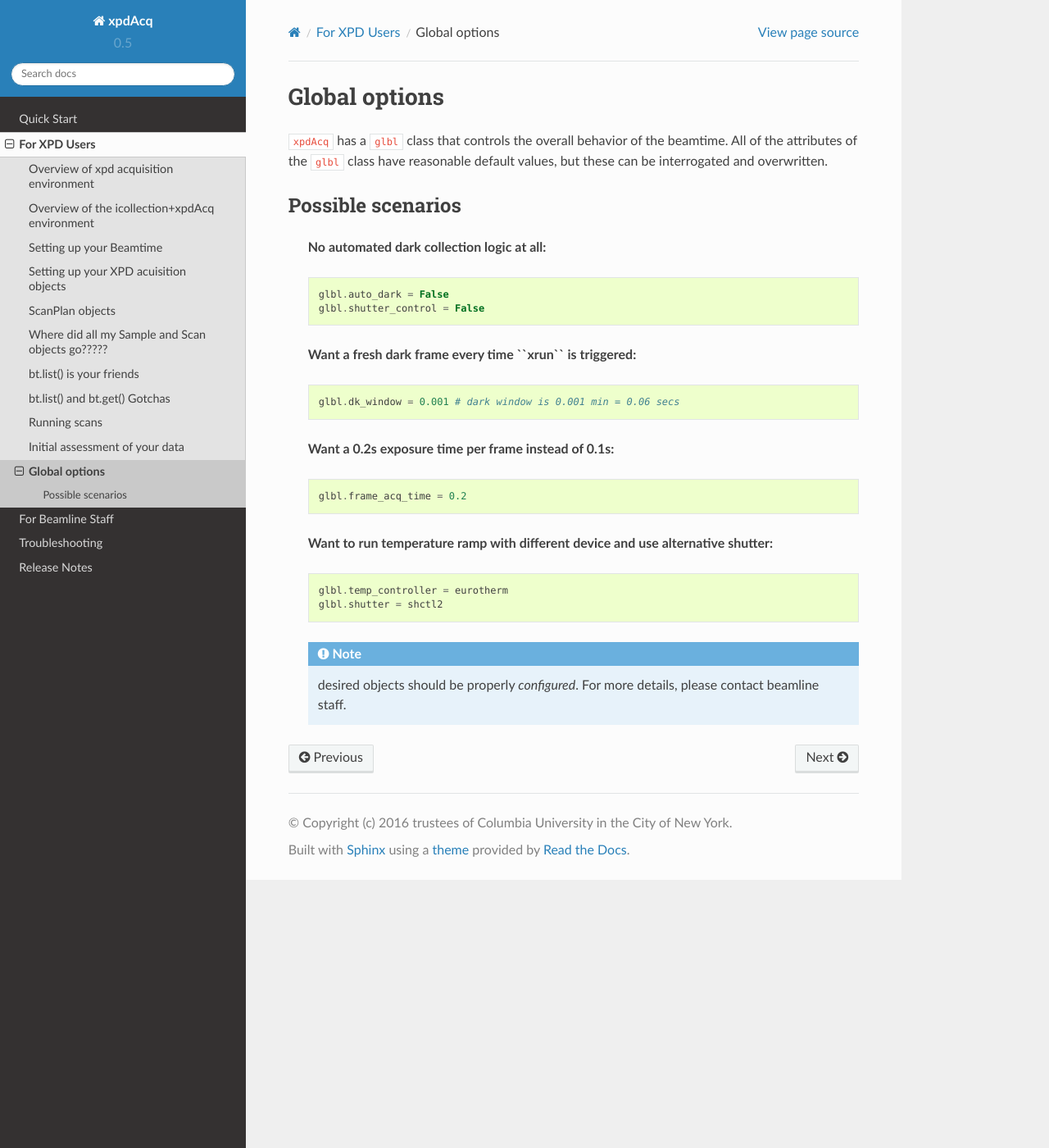
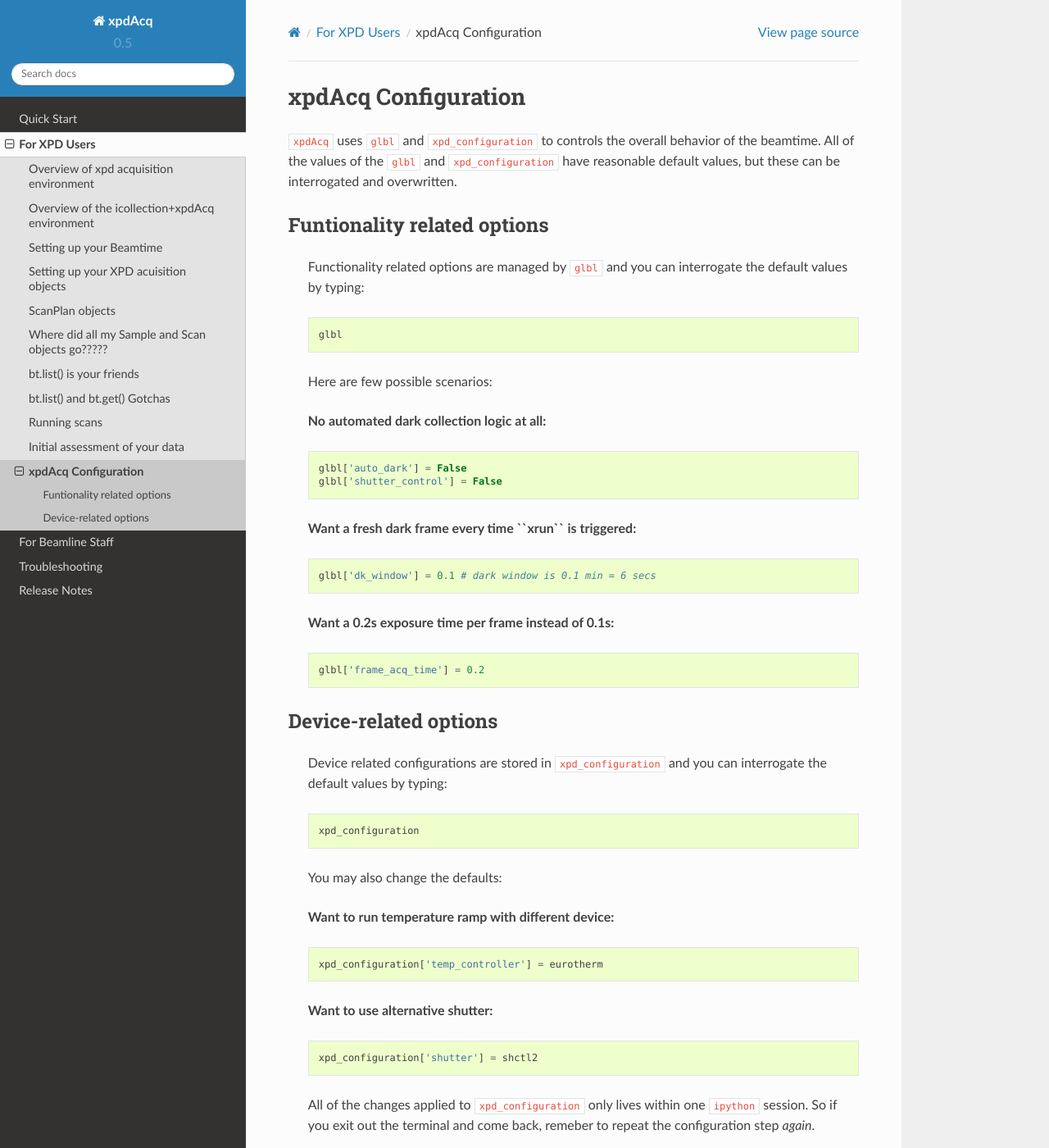
Before and after one commit to xpdAcq/xpdAcq, a Sphinx documentation site: the page built from doc/usb_GlobalOptions.rst, in a window 1280 px wide and 1400 px high. Shown: the whole window at 82% size. Built offline with Sphinx 7.4.7 and the Read the Docs theme 2.0.0, drawn with Linux system fonts in a browser that asks for light colours; some of the changed text lies outside the part shown.

Commit message:
DOC: add section of configuring device

```diff
--- a/doc/usb_GlobalOptions.rst
+++ b/doc/usb_GlobalOptions.rst
@@ -1,42 +1,71 @@
 .. _usb_GlobalOptions:
 
-Global options
---------------
+xpdAcq Configuration
+--------------------
 
-``xpdAcq`` has a ``glbl`` class that controls the overall behavior of the beamtime.
-All of the attributes of the ``glbl`` class have reasonable default values, but
-these can be interrogated and overwritten.
+``xpdAcq`` uses ``glbl`` and ``xpd_configuration`` to controls the overall behavior of the beamtime.
+All of the values of the ``glbl`` and ``xpd_configuration`` have reasonable default values, but these can be interrogated and overwritten.
 
-Possible scenarios
-""""""""""""""""""
+Funtionality related options
+""""""""""""""""""""""""""""
+  Functionality related options are managed by ``glbl`` and you can
+  interrogate the default values by typing:
 
-    **No automated dark collection logic at all:**
+  .. code-block:: python
+
+    glbl
+
+  Here are few possible scenarios:
+
+  **No automated dark collection logic at all:**
+
+  .. code-block:: python
+
+    glbl['auto_dark'] = False
+    glbl['shutter_control'] = False
+
+  **Want a fresh dark frame every time ``xrun`` is triggered:**
+
+  .. code-block:: python
+
+    glbl['dk_window'] = 0.1 # dark window is 0.1 min = 6 secs
+
+
+  **Want a 0.2s exposure time per frame instead of 0.1s:**
+
+  .. code-block:: python
+
+    glbl['frame_acq_time'] = 0.2
+
+.. _usb_DeviceOptions:
+
+Device-related options
+""""""""""""""""""""""
+    Device related configurations are stored in ``xpd_configuration``
+    and you can interrogate the default values by typing:
 
     .. code-block:: python
 
-      glbl.auto_dark = False
-      glbl.shutter_control = False
+      xpd_configuration
 
-    **Want a fresh dark frame every time ``xrun`` is triggered:**
+    You may also change the defaults:
+
+    **Want to run temperature ramp with different device:**
 
     .. code-block:: python
 
-      glbl.dk_window = 0.001 # dark window is 0.001 min = 0.06 secs
+      xpd_configuration['temp_controller'] = eurotherm
 
-
-    **Want a 0.2s exposure time per frame instead of 0.1s:**
+    **Want to use alternative shutter:**
 
     .. code-block:: python
 
-      glbl.frame_acq_time = 0.2
+      xpd_configuration['shutter'] = shctl2
 
-    **Want to run temperature ramp with different device and use alternative shutter:**
-
-    .. code-block:: python
-
-      glbl.temp_controller = eurotherm
-      glbl.shutter = shctl2
+    All of the changes applied to ``xpd_configuration`` only lives
+    within one ``ipython`` session. So if you exit out the terminal and
+    come back, remeber to repeat the configuration step *again*.
 
     .. note::
 
-      desired objects should be properly *configured*. For more details, please contact beamline staff.
+      desired objects (``eurotherm`` and ``shctl2`` above, for example) should be properly *configured*. How to properly configure a device is beyond the scode of this website, if you have specific requests, please contact beamline staff for more details.
```
Also changed, not shown: doc/quickstart.rst (+9 -1 lines).
